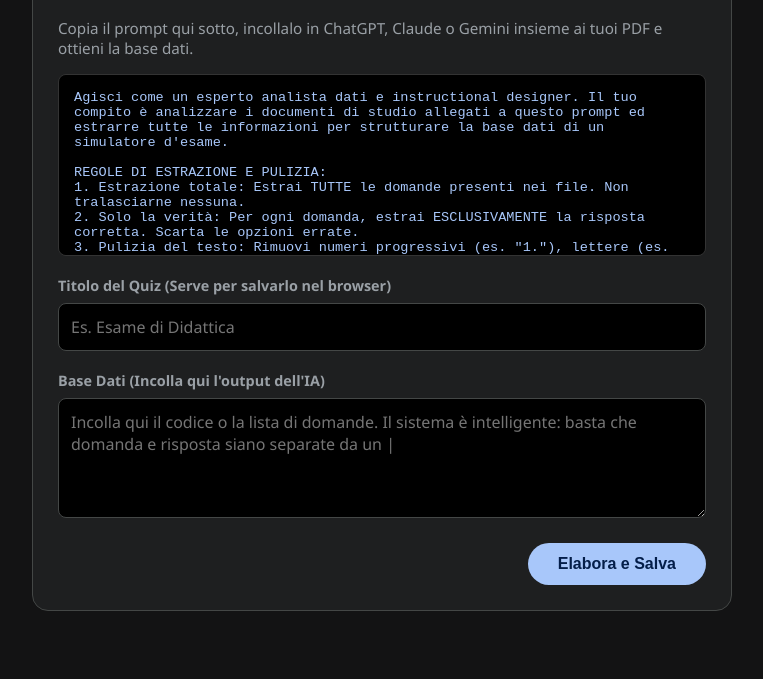
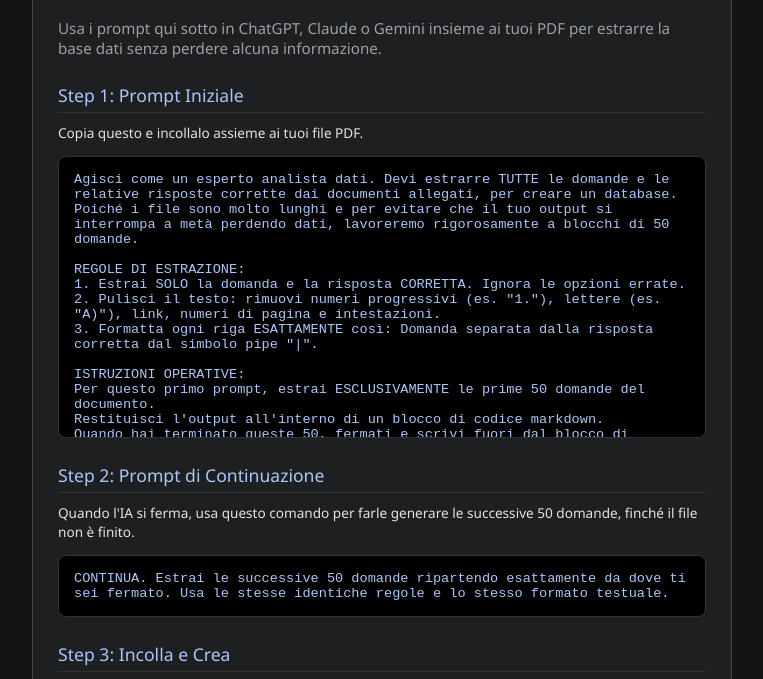
Before and after one commit to dani1926/Quiz_generator, a plain HTML site: page index.html in a window 1280 px wide. Shown: the part 87-766 px from the top of the page, without its empty margins (258-1021 px from the left). Drawn offline with Linux system fonts and the light colour scheme.

Commit message:
prompt modificato

````diff
--- a/index.html
+++ b/index.html
@@ -18,12 +18,13 @@
 
         /* Setup UI Elements */
         h1, h2, h3 { margin-top: 0; }
-        .prompt-box { background: #000; border: 1px solid #333; padding: 15px; border-radius: 8px; font-family: monospace; font-size: 0.85rem; color: #a8c7fa; white-space: pre-wrap; margin-bottom: 20px; max-height: 150px; overflow-y: auto; }
+        .step-title { color: var(--accent); font-size: 1.1rem; margin-top: 25px; margin-bottom: 10px; border-bottom: 1px solid #333; padding-bottom: 5px; }
+        .prompt-box { background: #000; border: 1px solid #333; padding: 15px; border-radius: 8px; font-family: monospace; font-size: 0.85rem; color: #a8c7fa; white-space: pre-wrap; margin-bottom: 15px; max-height: 250px; overflow-y: auto; }
         .form-group { margin-bottom: 20px; }
         label { display: block; margin-bottom: 8px; font-weight: bold; color: #9aa0a6; font-size: 0.9rem; }
         input[type="text"], textarea { width: 100%; padding: 12px; background: #000; border: 1px solid var(--border); color: var(--txt); border-radius: 8px; font-family: inherit; font-size: 1rem; box-sizing: border-box; }
         input[type="text"]:focus, textarea:focus { outline: none; border-color: var(--accent); }
-        textarea { resize: vertical; min-height: 120px; }
+        textarea { resize: vertical; min-height: 150px; }
         .error-msg { background: rgba(234,67,53,0.1); color: var(--wrong); padding: 12px; border-radius: 8px; border: 1px solid rgba(234,67,53,0.3); margin-bottom: 20px; font-size: 0.9rem; }
         .success-msg { background: rgba(52,168,83,0.1); color: var(--correct); padding: 12px; border-radius: 8px; border: 1px solid rgba(52,168,83,0.3); margin-bottom: 20px; font-size: 0.9rem; }
 
@@ -68,49 +69,53 @@
 
 <div id="container">
 
-    <!-- SCHERMATA 1: SETUP -->
     <div id="setup-view" class="card">
         <h1>Configura il Quiz</h1>
 
-        <!-- SEZIONE QUIZ SALVATI -->
         <div id="saved-section" class="hidden" style="margin-bottom: 30px; padding-bottom: 20px; border-bottom: 1px solid #333;">
             <h3 style="color: var(--correct)">I tuoi Quiz Salvati</h3>
             <div id="saved-list"></div>
         </div>
 
-        <p style="color: #9aa0a6; font-size: 0.95rem;">Copia il prompt qui sotto, incollalo in ChatGPT, Claude o Gemini insieme ai tuoi PDF e ottieni la base dati.</p>
+        <p style="color: #9aa0a6; font-size: 0.95rem;">Usa i prompt qui sotto in ChatGPT, Claude o Gemini insieme ai tuoi PDF per estrarre la base dati senza perdere alcuna informazione.</p>
 
-        <div class="prompt-box" id="prompt-text">Agisci come un esperto analista dati e instructional designer. Il tuo compito è analizzare i documenti di studio allegati a questo prompt ed estrarre tutte le informazioni per strutturare la base dati di un simulatore d'esame.
+        <div class="step-title">Step 1: Prompt Iniziale</div>
+        <p style="font-size: 0.85rem; margin-top: 0;">Copia questo e incollalo assieme ai tuoi file PDF.</p>
+        <div class="prompt-box" id="prompt-text-1">Agisci come un esperto analista dati. Devi estrarre TUTTE le domande e le relative risposte corrette dai documenti allegati, per creare un database.
+Poiché i file sono molto lunghi e per evitare che il tuo output si interrompa a metà perdendo dati, lavoreremo rigorosamente a blocchi di 50 domande.
 
-REGOLE DI ESTRAZIONE E PULIZIA:
-1. Estrazione totale: Estrai TUTTE le domande presenti nei file. Non tralasciarne nessuna.
-2. Solo la verità: Per ogni domanda, estrai ESCLUSIVAMENTE la risposta corretta. Scarta le opzioni errate.
-3. Pulizia del testo: Rimuovi numeri progressivi (es. "1."), lettere (es. "A)"), link, numeri di pagina o intestazioni.
-4. Coerenza logica: Assicurati che domanda e risposta abbiano senso compiuto.
+REGOLE DI ESTRAZIONE:
+1. Estrai SOLO la domanda e la risposta CORRETTA. Ignora le opzioni errate.
+2. Pulisci il testo: rimuovi numeri progressivi (es. "1."), lettere (es. "A)"), link, numeri di pagina e intestazioni.
+3. Formatta ogni riga ESATTAMENTE così: Domanda separata dalla risposta corretta dal simbolo pipe "|".
 
-FORMATO DI OUTPUT (TASSATIVO):
-Restituisci UNICAMENTE un array JSON di stringhe.
-Formato stringa: Domanda separata dalla risposta esatta dal carattere pipe "|".
+ISTRUZIONI OPERATIVE:
+Per questo primo prompt, estrai ESCLUSIVAMENTE le prime 50 domande del documento.
+Restituisci l'output all'interno di un blocco di codice markdown.
+Quando hai terminato queste 50, fermati e scrivi fuori dal blocco di codice: "BLOCCO COMPLETATO. Scrivi CONTINUA per le prossime 50 domande".
 
-ESEMPIO DI OUTPUT:
-[
-  "Il costruttivismo è: | una teoria della conoscenza secondo la quale...",
-  "Per il costruttivismo la conoscenza non è: | pura ripetizione mnemonica"
-]
+ESEMPIO:
+```text
+Il costruttivismo è: | una teoria della conoscenza secondo la quale...
+Per il costruttivismo la conoscenza non è: | pura ripetizione mnemonica
+```</div>
 
-IMPORTANTE: Nessuna intro, nessuna conclusione, nessun tag markdown (no ```json). Stampa solo l'array che inizia con [ e finisce con ].</div>
+        <div class="step-title">Step 2: Prompt di Continuazione</div>
+        <p style="font-size: 0.85rem; margin-top: 0;">Quando l'IA si ferma, usa questo comando per farle generare le successive 50 domande, finché il file non è finito.</p>
+        <div class="prompt-box" id="prompt-text-2">CONTINUA. Estrai le successive 50 domande ripartendo esattamente da dove ti sei fermato. Usa le stesse identiche regole e lo stesso formato testuale.</div>
 
+        <div class="step-title">Step 3: Incolla e Crea</div>
         <div id="error-box" class="error-msg hidden"></div>
         <div id="success-box" class="success-msg hidden"></div>
 
         <div class="form-group">
             <label for="quiz-title">Titolo del Quiz (Serve per salvarlo nel browser)</label>
-            <input type="text" id="quiz-title" placeholder="Es. Esame di Didattica">
+            <input type="text" id="quiz-title" placeholder="Es. Esame di Didattica (Completo)">
         </div>
 
         <div class="form-group">
-            <label for="json-data">Base Dati (Incolla qui l'output dell'IA)</label>
-            <textarea id="json-data" placeholder='Incolla qui il codice o la lista di domande. Il sistema è intelligente: basta che domanda e risposta siano separate da un |'></textarea>
+            <label for="json-data">Base Dati (Incolla qui tutti i blocchi generati dall'IA)</label>
+            <textarea id="json-data" placeholder='Incolla qui tutti i risultati generati dall&apos;IA uno sotto l&apos;altro.&#10;&#10;Non preoccuparti di "pulire" il testo o togliere le frasi in mezzo come "BLOCCO COMPLETATO": il nostro sistema è intelligente, ignorerà lo sporco e prenderà solo le righe valide contenenti il simbolo "|"!'></textarea>
         </div>
 
         <div style="text-align: right;">
@@ -118,7 +123,6 @@
         </div>
     </div>
 
-    <!-- SCHERMATA 2: QUIZ INTERATTIVO -->
     <div id="quiz-view" class="hidden">
         <div class="header">
             <div class="quiz-title-display" id="display-title">Simulatore Esame</div>
@@ -138,7 +142,6 @@
         <div class="footer"><button id="next-btn" class="btn" disabled>Avanti</button></div>
     </div>
 
-    <!-- SCHERMATA 3: RISULTATI E REVISIONE -->
     <div id="res-view" class="hidden">
         <div class="card res-card">
             <h2>Simulazione Terminata</h2>
@@ -225,7 +228,7 @@ function startFromSaved(index) {
 loadSavedQuizzes();
 
 // ==========================================
-// PARSER ROBUSTO (ANTI-ERRORE JSON)
+// PARSER ROBUSTO (ANTI-ERRORE)
 // ==========================================
 document.getElementById('btn-build').onclick = () => {
     document.getElementById('error-box').classList.add('hidden');
@@ -235,53 +238,48 @@ document.getElementById('btn-build').onclick = () => {
     let rawData = document.getElementById('json-data').value.trim();
 
     if(!rawData) {
-        showError("Per favore, incolla il testo o il JSON nell'apposito campo.");
+        showError("Per favore, incolla il testo estratto nell'apposito campo.");
         return;
     }
 
     let parsedArray = [];
 
-    // PULIZIA PREVENTIVA: Rimuove blocchi markdown e sostituisce virgolette intelligenti
-    let cleanData = rawData.replace(/^```(json)?\s*/i, '').replace(/```$/i, '').trim();
+    // PULIZIA PREVENTIVA: Rimuove i blocchi markdown che l'IA potrebbe aver lasciato
+    let cleanData = rawData.replace(/```[a-z]*\s*/ig, '').replace(/```/g, '').trim();
     cleanData = cleanData.replace(/[“”]/g, '"');
-    cleanData = cleanData.replace(/,\s*]/g, ']'); // Sistema le virgole finali appese
 
     try {
-        // TENTATIVO 1: Parsing JSON nativo
-        parsedArray = JSON.parse(cleanData);
-    } catch (e) {
-        // TENTATIVO 2: Recupero di emergenza (Regex su righe singole)
-        console.warn("JSON non valido. Attivazione parser di emergenza...");
-
+        // Usa il Parser a Righe per ignorare frasi sporche (es. "BLOCCO COMPLETATO")
         parsedArray = cleanData.split('\n')
             .map(line => line.trim().replace(/^["\[\]\s,]+/, '').replace(/["\[\]\s,]+$/, '')) // Pulisce i bordi di ogni riga
-            .filter(line => line.includes('|')); // Prende solo le righe che contengono il pipe
-    }
+            .filter(line => line.includes('|')); // Prende SOLO le righe che contengono il pipe
 
-    if(!Array.isArray(parsedArray) || parsedArray.length === 0) {
+        if(parsedArray.length === 0) {
+            throw new Error("Nessuna riga valida trovata.");
+        }
+    } catch (e) {
         showError("Non sono riuscito a trovare domande valide. Assicurati che domanda e risposta siano separate dal simbolo '|'.");
         return;
     }
 
     // Costruisce e valida il DB interno
     db = parsedArray.map(line => {
-        if(typeof line !== 'string' || !line.includes('|')) return null;
         let parts = line.split('|');
         return { q: parts[0].trim(), c: parts[1].trim() };
-    }).filter(item => item !== null);
+    }).filter(item => item.q.length > 0 && item.c.length > 0);
 
     if(db.length === 0) {
         showError("Errore nell'estrazione: nessuna coppia Domanda|Risposta individuata.");
         return;
     }
 
-    // Se arriviamo qui, il parsing è un successo!
+    // Salvataggio ed esecuzione
     saveQuizToStorage(title, parsedArray);
 
     if(title !== "") document.getElementById('display-title').innerText = title;
     else document.getElementById('display-title').innerText = "Simulatore Esame";
 
-    document.getElementById('success-box').innerText = `Successo! Sono state caricate ${db.length} domande.`;
+    document.getElementById('success-box').innerText = `Successo! Sono state caricate ${db.length} domande nel paniere.`;
     document.getElementById('success-box').classList.remove('hidden');
 
     setTimeout(() => {
````
